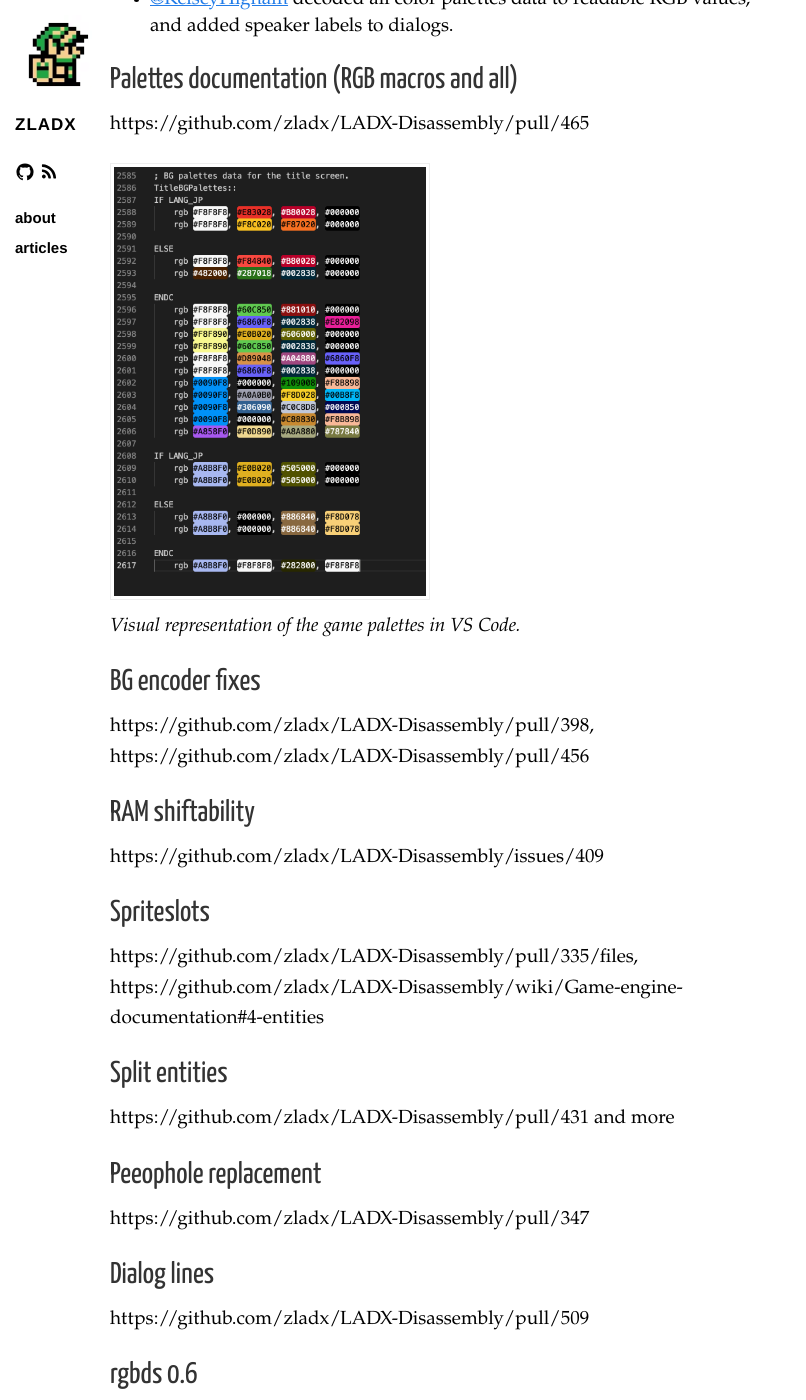
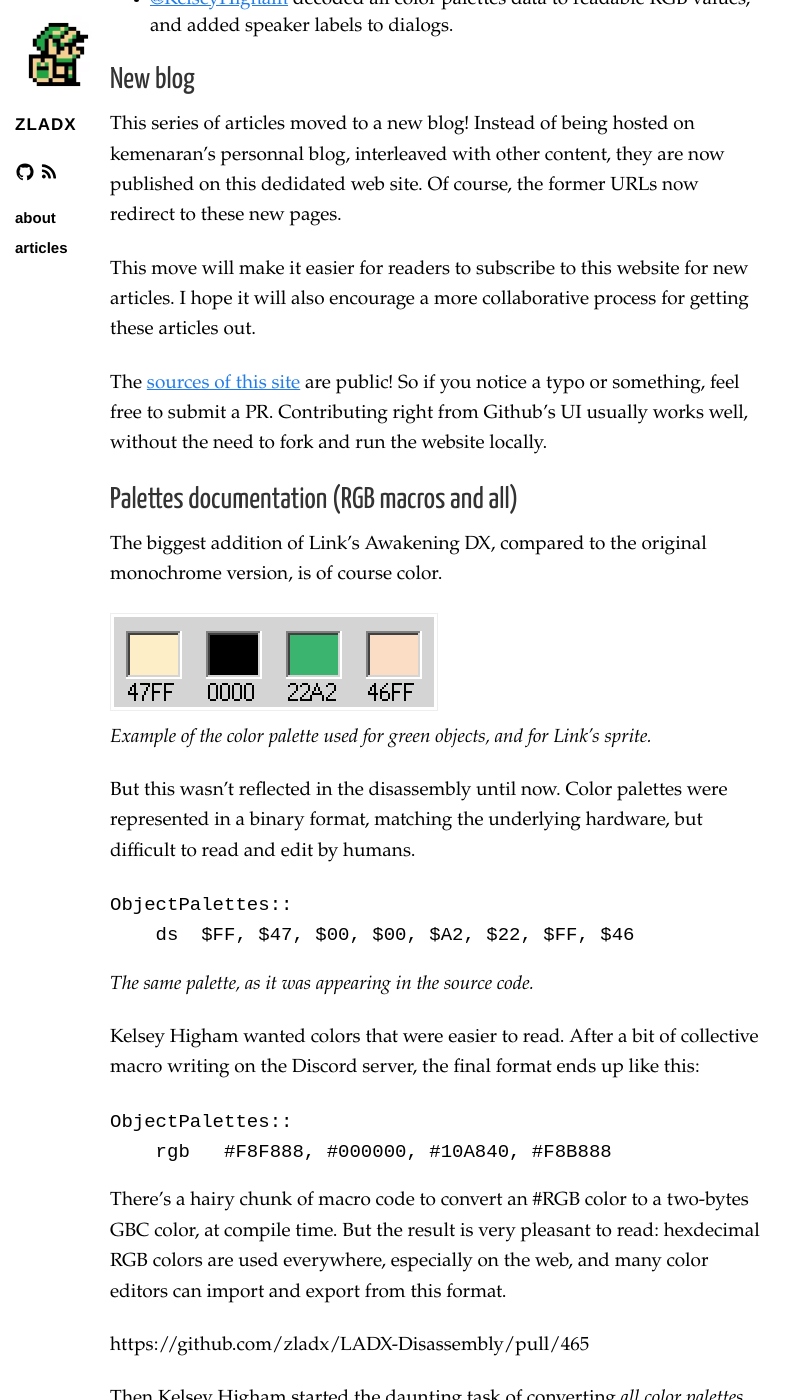
Before and after one commit to zladx/zladx.github.io, a Jekyll site: the page built from _posts/2023-03-29-links-awakening-disassembly-progress-report-part-13.md, in a window 1280 px wide and 1400 px high, scrolled down 659 px. Shown: the whole window, without its empty margins (0-806 px from the left). Built offline with Jekyll 4.4.1, drawn with Linux system fonts in a browser that asks for light colours; some of the changed text lies outside the part shown.

Commit message:
Add new blog and palettes disassembly

````diff
--- a/_posts/2023-03-29-links-awakening-disassembly-progress-report-part-13.md
+++ b/_posts/2023-03-29-links-awakening-disassembly-progress-report-part-13.md
@@ -19,12 +19,50 @@ First let's congratulate the following new contributors, who made their first co
 - [@ISSOtm](https://github.com/ISSOtm) [fixed an non-indexed image](https://github.com/zladx/LADX-Disassembly/pull/454), which was breaking compatibility with RGBDS 0.6.
 - [@KelseyHigham](https://github.com/KelseyHigham) decoded all color palettes data to readable RGB values, and added speaker labels to dialogs.
 
+## New blog
+
+This series of articles moved to a new blog! Instead of being hosted on kemenaran's personnal blog, interleaved with other content, they are now published on this dedidated web site. Of course, the former URLs now redirect to these new pages.
+
+This move will make it easier for readers to subscribe to this website for new articles. I hope it will also encourage a more collaborative process for getting these articles out.
+
+The [sources of this site](https://github.com/zladx/zladx.github.io) are public! So if you notice a typo or something, feel free to submit a PR. Contributing right from Github's UI usually works well, without the need to fork and run the website locally.
+
 ## Palettes documentation (RGB macros and all)
+
+The biggest addition of Link's Awakening DX, compared to the original monochrome version, is of course color.
+
+![](/images/zelda-links-awakening-progress-report-13/in-game-palettes.png)<br>
+_Example of the color palette used for green objects, and for Link's sprite._
+
+But this wasn't reflected in the disassembly until now. Color palettes were represented in a binary format, matching the underlying hardware, but difficult to read and edit by humans.
+
+```asm
+ObjectPalettes::
+    ds  $FF, $47, $00, $00, $A2, $22, $FF, $46
+```
+_The same palette, as it was appearing in the source code._
+
+Kelsey Higham wanted colors that were easier to read. After a bit of collective macro writing on the Discord server, the final format ends up like this:
+
+```asm
+ObjectPalettes::
+    rgb   #F8F888, #000000, #10A840, #F8B888
+```
+
+There's a hairy chunk of macro code to convert an #RGB color to a two-bytes GBC color, at compile time. But the result is very pleasant to read: hexdecimal RGB colors are used everywhere, especially on the web, and many color editors can import and export from this format.
 
 https://github.com/zladx/LADX-Disassembly/pull/465
 
+Then Kelsey Higham started the daunting task of converting _all color palettes_ of the game to this format. Quite a task – but the end result is worth is: as far as we know, all color palettes in the source code are now decoded.
+
+But the #RGB format has another advantage: as it is so widely used, many text editors can display the described color right in the editor itself.
+
+Look at the result:
+
 <img alt="A screenshot of the source code opened in a text editor, with the rgb colors being appropriately colored" width="320" src="/images/zelda-links-awakening-progress-report-13/rgb-palettes.png"/><br>
 _Visual representation of the game palettes in VS Code._
+
+That's a really easy way to see the content of a palette, right from the source code.
 
 ## BG encoder fixes
 
````
Also changed, not shown: images/zelda-links-awakening-progress-report-13/in-game-palettes.png (added).
